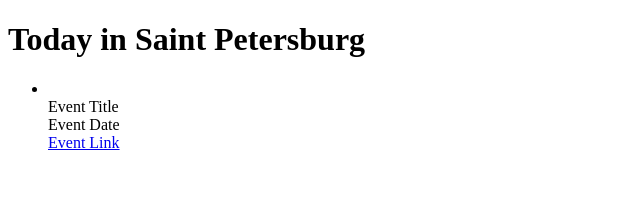
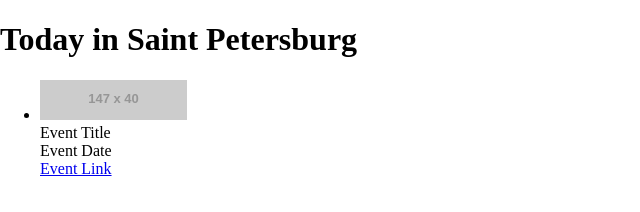
Before and after one commit to easy-deep-learning/mvc-pure-js, a website: page index.html in a window 1280 px wide. Shown: the whole page, without its empty margins (0-640 px from the left). Drawn offline with Linux system fonts and the light colour scheme; placeholder pictures from the web are drawn by us.

Commit message:
Fix page body defaults

```diff
--- a/css/common.css
+++ b/css/common.css
@@ -0,0 +1,5 @@
+.page
+{
+  margin: 0;
+  background-color: white;
+}
--- a/index.html
+++ b/index.html
@@ -8,14 +8,14 @@
   <!-- http://peter.sh/experiments/asynchronous-and-deferred-javascript-execution-explained/ -->
   <script defer src="js/common.js"></script>
 </head>
-<body>
+<body class="page">
 
 <h1>Today in Saint Petersburg</h1>
 
 <ul class="events">
   <li class="events__item">
     <div class="event-thumbnail">
-      <img src="events/id-src" alt="" class="event-thumbnail__image">
+      <img src="events/id-src" srcset="http://placehold.it/147x40" alt="" class="event-thumbnail__image">
       <div class="event-thumbnail__title">Event Title</div>
       <div class="event-thumbnail__date">Event Date</div>
       <a href="events/id" class="event-thumbnail__link">Event Link</a>
```
